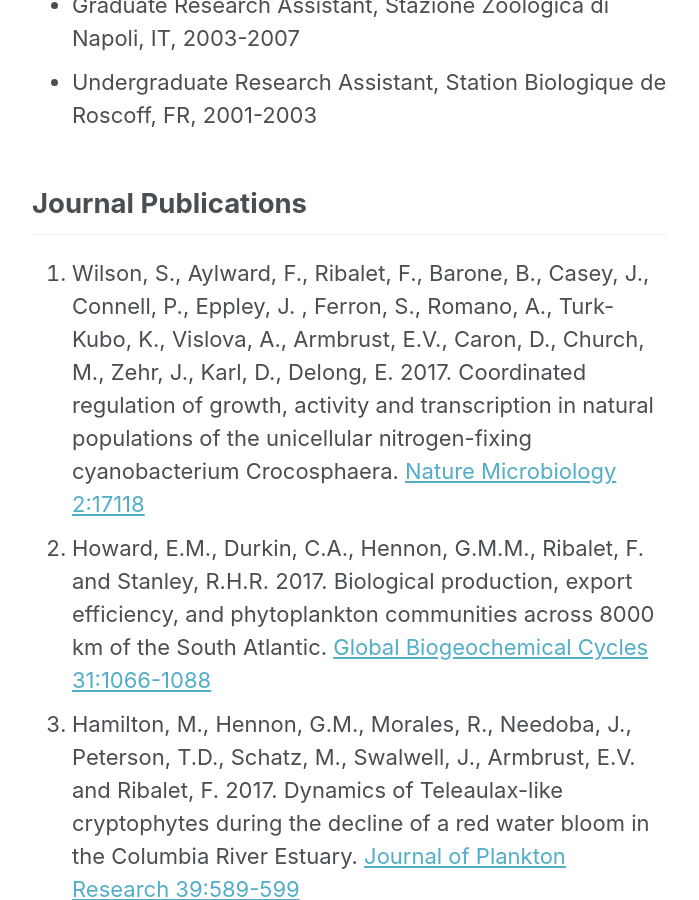
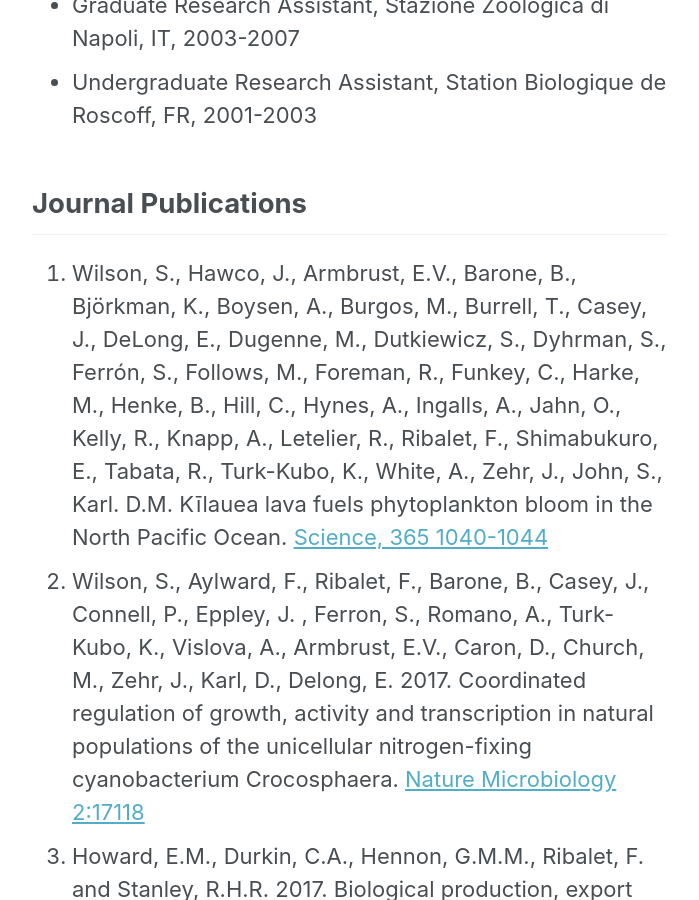
Before and after one commit to armbrustlab/armbrustlab.github.io, a Jekyll site: the page built from collections/_people/ribalet.md, in a window 1280 px wide and 900 px high, scrolled down 1676 px. Shown: the whole window, without its empty margins (290-989 px from the left). Built offline with Jekyll 4.4.1, drawn with Linux system fonts in a browser that asks for light colours; nearby versions of some CDN libraries.

Commit message:
update Ribalet

```diff
--- a/collections/_people/ribalet.md
+++ b/collections/_people/ribalet.md
@@ -21,6 +21,7 @@ I am investigating how marine phytoplankton respond to environmental perturbatio
 * Undergraduate Research Assistant, Station Biologique de Roscoff, FR, 2001-2003
 
 ## Journal Publications
+1. Wilson, S., Hawco, J., Armbrust, E.V., Barone, B., Björkman, K., Boysen, A., Burgos, M., Burrell, T., Casey, J., DeLong, E., Dugenne, M., Dutkiewicz, S., Dyhrman, S., Ferrón, S., Follows, M., Foreman, R., Funkey, C., Harke, M., Henke, B., Hill, C., Hynes, A., Ingalls, A., Jahn, O., Kelly, R., Knapp, A., Letelier, R., Ribalet, F., Shimabukuro, E., Tabata, R., Turk-Kubo, K., White, A., Zehr, J., John, S., Karl. D.M. Kīlauea lava fuels phytoplankton bloom in the North Pacific Ocean. [Science, 365 1040-1044](https://science.sciencemag.org/content/365/6457/1040)
 1. Wilson, S., Aylward, F., Ribalet, F., Barone, B., Casey, J., Connell, P., Eppley, J. , Ferron, S., Romano, A., Turk-Kubo, K., Vislova, A., Armbrust, E.V., Caron, D., Church, M., Zehr, J., Karl, D., Delong, E. 2017. Coordinated regulation of growth, activity and transcription in natural populations of the unicellular nitrogen-fixing cyanobacterium Crocosphaera. [Nature Microbiology 2:17118](https://www.nature.com/articles/nmicrobiol2017118)
 1. Howard, E.M., Durkin, C.A., Hennon, G.M.M., Ribalet, F. and Stanley, R.H.R. 2017. Biological production, export efficiency, and phytoplankton communities across 8000 km of the South Atlantic. [Global Biogeochemical Cycles 31:1066-1088](http://onlinelibrary.wiley.com/doi/10.1002/2016GB005488/full)
 1. Hamilton, M., Hennon, G.M., Morales, R., Needoba, J., Peterson, T.D., Schatz, M., Swalwell, J., Armbrust, E.V. and Ribalet, F. 2017. Dynamics of Teleaulax-like cryptophytes during the decline of a red water bloom in the Columbia River Estuary. [Journal of Plankton Research 39:589-599](https://academic.oup.com/plankt/article/3813957)
```
